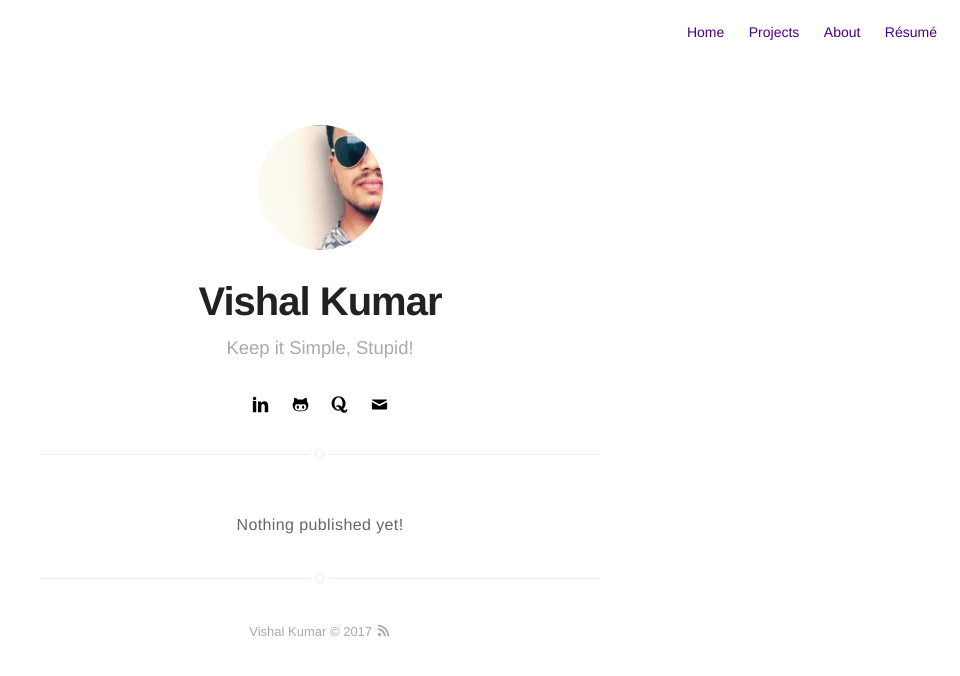
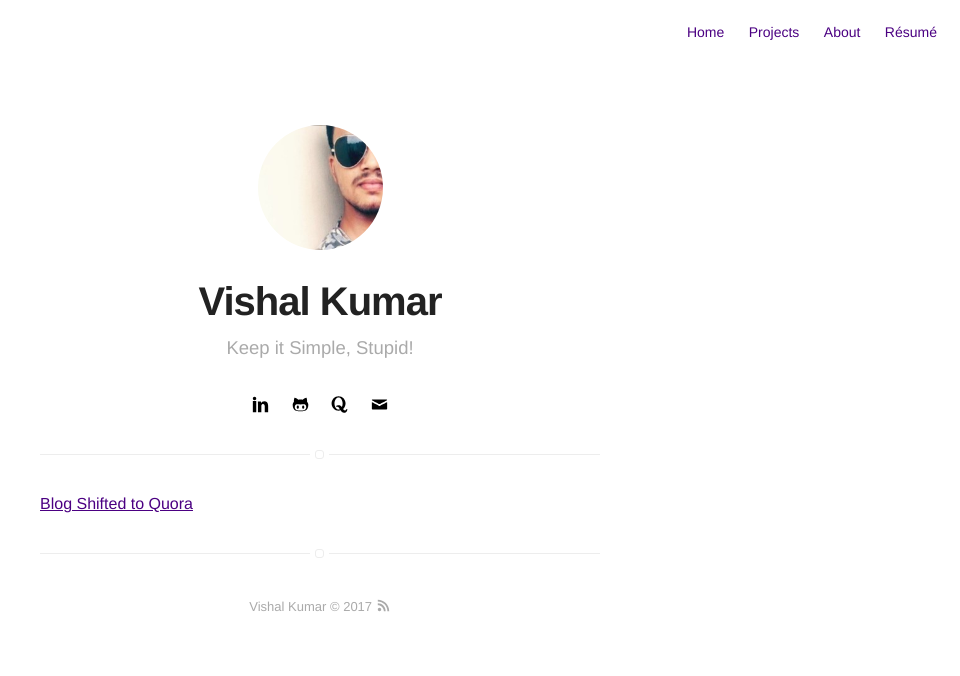
Before and after one commit to the-vishal/the-vishal.github.io, a Jekyll site: the page built from blog/index.html, in a window 1280 px wide. Shown: the top 676 px of the page, without its empty margins (320-1280 px from the left). Built offline with Jekyll 4.4.1, drawn with Linux system fonts in a browser that asks for light colours.

Commit message:
Update index.html

```diff
--- a/blog/index.html
+++ b/blog/index.html
@@ -6,7 +6,7 @@ title: Blog
 ---
 <section class="list">
 	{% if site.posts.size == 0 %}
-		<p class="text-center">Nothing published yet!</p>
+		<a class="link" href="https://simplypython.quora.com">Blog Shifted to Quora</a>
 	{% elsif site.paginate %}
 		{% for post in paginator.posts %}
 			{% if post.category == 'blog' %}
```
